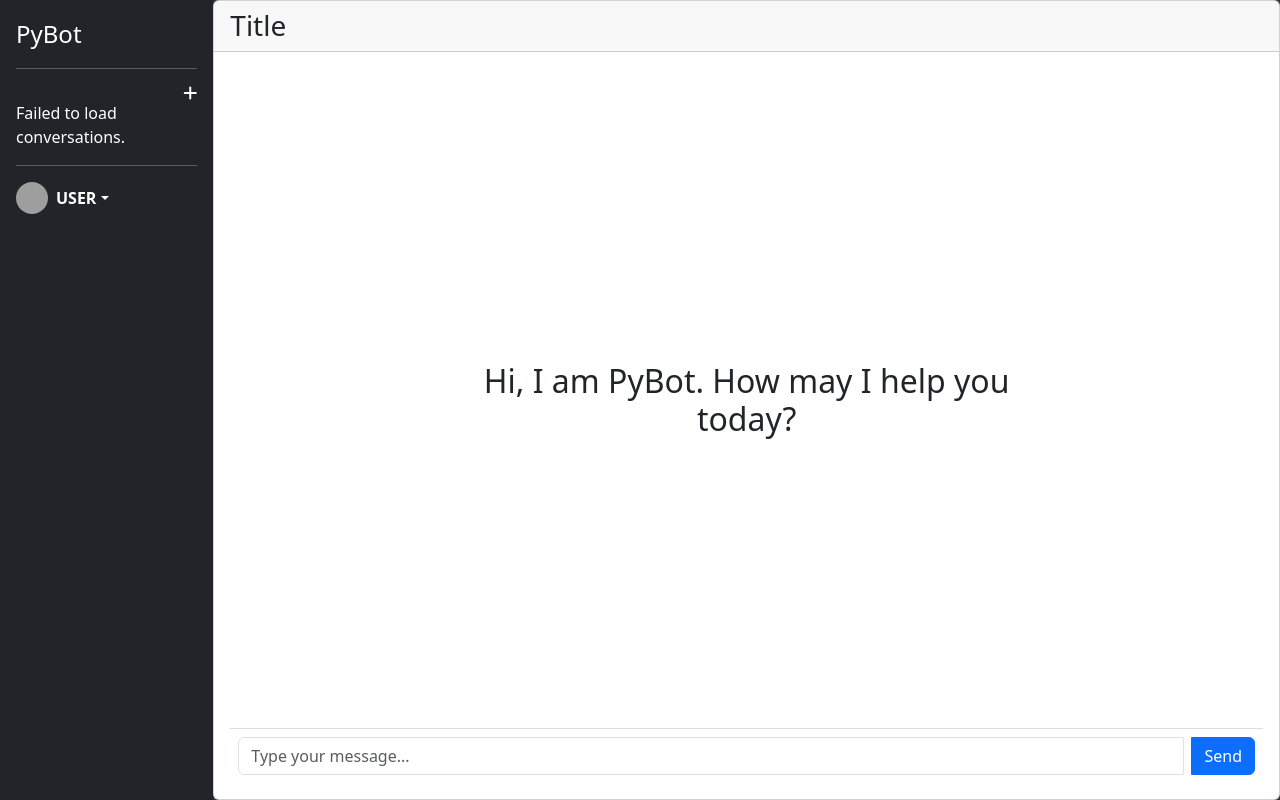
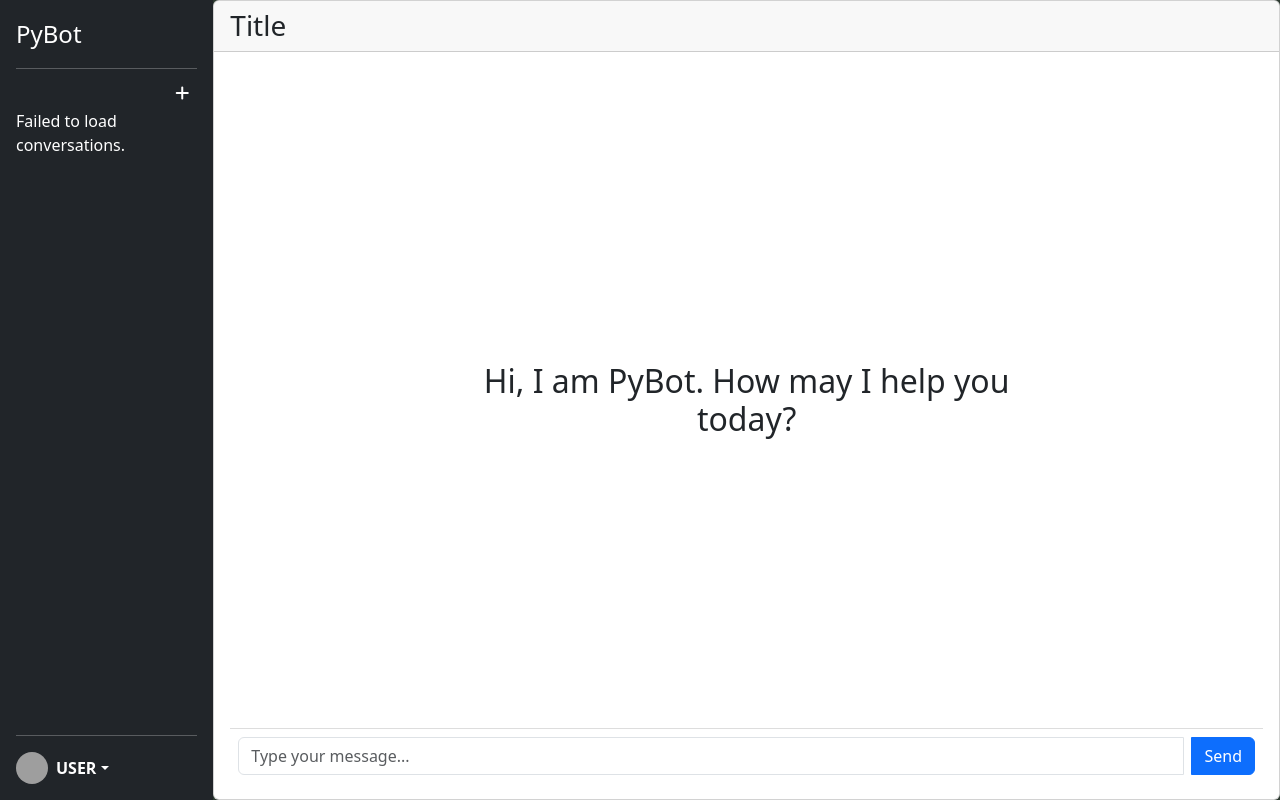
Before and after one commit to SixzL/PyBot, a Flask app: page / in a window 1280 px wide. Run offline with Flask 3, Linux system fonts and the light colour scheme; the visitor is signed in with stand-in values (Sample User, id 1); data that the repository does not hold is empty; some libraries are stand-ins or nearby versions; grey boxes are pictures that could not be loaded.

Commit message:
sidebar ui

```diff
--- a/static/sidebarScript.js
+++ b/static/sidebarScript.js
@@ -15,7 +15,7 @@
 
         const link = document.createElement("a");
         link.href = `/conversation/${conv.conversation_id}`;
-        link.classList.add("nav-link", "text-white");
+        link.classList.add("nav-link", "text-white", "text-truncate");
         link.textContent = `Conversation ${conv.conversation_id}`;
 
         li.appendChild(link);
--- a/templates/sidebar.html
+++ b/templates/sidebar.html
@@ -3,10 +3,10 @@
             class="fs-4">PyBot</span> </a>
     <hr>
     <div class="d-flex justify-content-end">
-        <i class="fa-solid fa-plus"></i>
+        <i class="fa-solid fa-plus pb-2 pe-2"></i>
     </div>
-    <div class="overflow-auto">
-        <ul class="nav nav-pills flex-column mb-auto">
+    <div class="overflow-auto h-100">
+        <ul class="nav nav-pills flex-column mb-auto overflow-x-hidden">
             <!-- <li class="nav-item"> <a href="#" class="nav-link text-white" aria-current="page">
                     Home
                 </a> </li>
```
